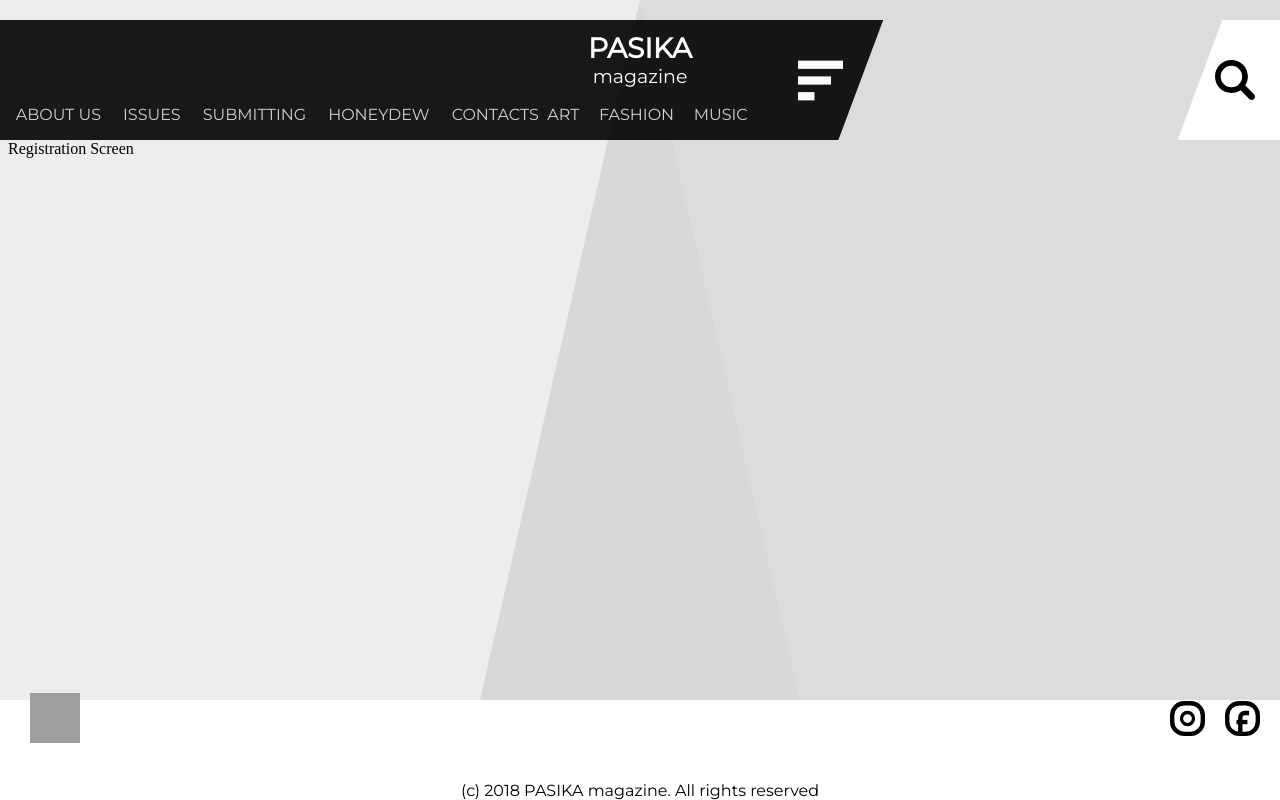
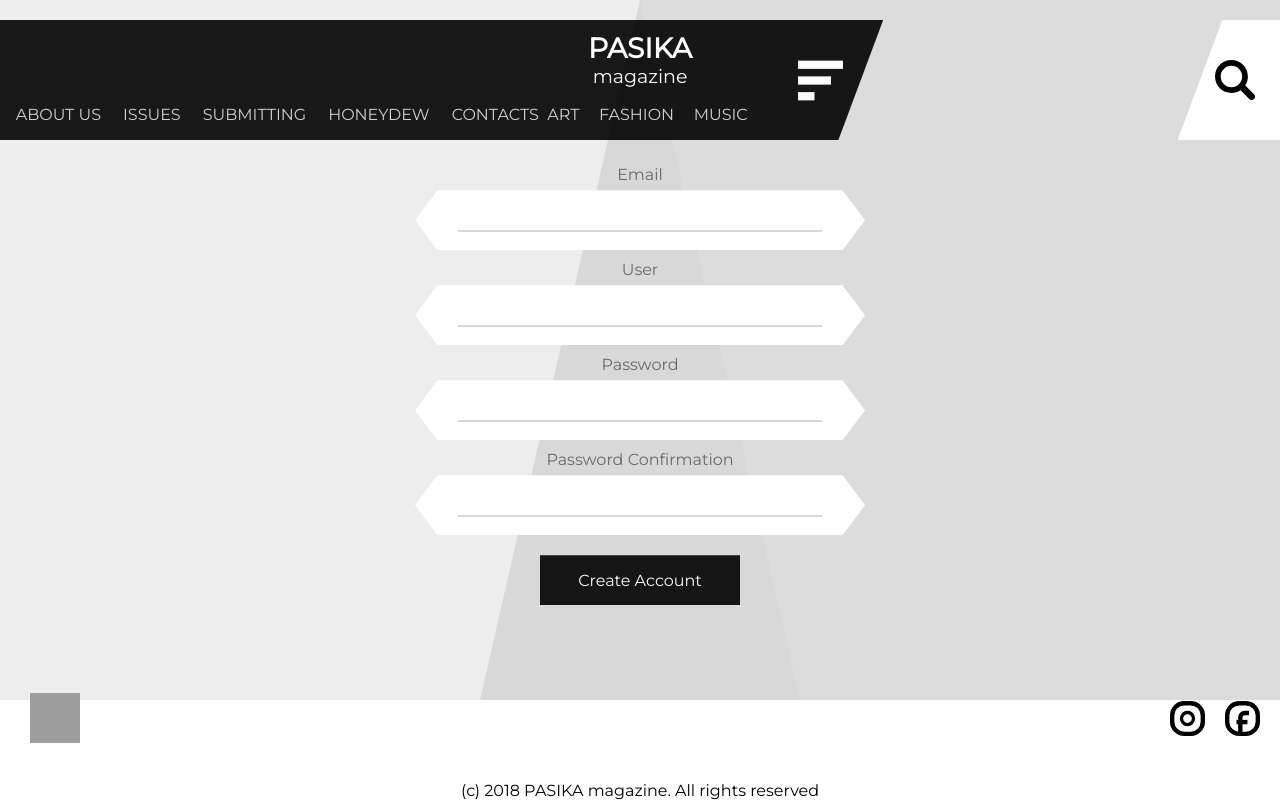
Before and after one commit to maximys963/pasika, a React (Create React App) app: page /registration in a window 1280 px wide. Shown: the top 800 px of the page. Built offline with nearby package versions, Linux system fonts and the light colour scheme; grey boxes are pictures that could not be loaded.

Commit message:
add email validation

```diff
--- a/src/App.js
+++ b/src/App.js
@@ -25,12 +25,7 @@
               <div className="App">
                 <MainPage/>
                 <Route render={({location})=> (
-                <TransitionGroup>
-                  <CSSTransition
-                      timeout={1500}
-                      classNames="fade"
-                      key={location.key}
-                  >
+
                     <Switch location={location} >
                       <Route exact path='/' component={Covers}/>
                       <Route path='/art' component={Art}/>
@@ -44,8 +39,7 @@
                       <Route path='/registration' component={RegistrationScreen}/>
                       <Route component={NoFound}/>
                     </Switch>
-                  </CSSTransition>
-                </TransitionGroup>
+
                 )}/>
               </div>
         </Router>
--- a/src/components/contacts.js
+++ b/src/components/contacts.js
@@ -4,7 +4,7 @@
 
 const Title = styled.h1`
 margin-bottom: 0;
-`
+`;
 
 
 const Information = styled.p`
--- a/src/components/registrationScreen.js
+++ b/src/components/registrationScreen.js
@@ -1,14 +1,74 @@
 import React, {Component} from 'react';
+import '../styles/registrationScreen.css'
+
 
 
 class RegistrationScreen extends Component {
+    constructor(){
+        super();
+        this.state = {
+            emailInput: '',
+            emailInputValidated: null,
+        };
+        this.getEmail = this.getEmail.bind(this);
+        this.validation = this.validation.bind(this);
+    }
+
+
+    getEmail(e){
+        console.log(e.target.value);
+        this.setState({
+            emailInput: e.target.value,
+        });
+    }
+
+    validation(e){
+        console.log(e.target.className);
+       let validationElement = e.target.id;
+       if( validationElement === 'email'){
+           console.log("it works");
+         let emailRegExp = /^(([^<>()\[\]\\.,;:\s@"]+(\.[^<>()\[\]\\.,;:\s@"]+)*)|(".+"))@((\[[0-9]{1,3}\.[0-9]{1,3}\.[0-9]{1,3}\.[0-9]{1,3}\])|(([a-zA-Z\-0-9]+\.)+[a-zA-Z]{2,}))$/;
+         if(emailRegExp.test(e.target.value)){
+             this.setState({
+                 emailInputValidated: true
+             })
+         }else{
+             this.setState({
+                 emailInputValidated: true
+             });
+             e.target.style.borderBottom = '2px solid #fab1a0';
+             e.target.style.color = '#fab1a0';
+         }
+       }
+       if(validationElement === 'custom-input'){
+
+       }
+
+
+    }
+
     render() {
         return (
-            <div>
-                <div>
-                    Registration Screen
+            <div className='registration-container'>
+                <div className='lable'>Email</div>
+                <div className='geometry'>
+                <input className='custom-input' id='email' onChange={e => this.getEmail(e)} onBlur={ e => this.validation(e)}/>
                 </div>
+                <div className='lable'>User</div>
+                <div className='geometry'>
+                    <input className='custom-input' onChange={e => this.getEmail(e)} onBlur={e => this.validation(e)}/>
+                </div>
+                <div className='lable'>Password</div>
+                <div className='geometry'>
+                    <input className='custom-input' onChange={e => this.getEmail(e)} onBlur={e => this.validation(e)}/>
+                </div>
+                <div className='lable'>Password Confirmation</div>
+                <div className='geometry'>
+                    <input className='custom-input' onChange={e => this.getEmail(e)} onBlur={e => this.validation(e)}/>
+                </div>
+                <div className="button-geometry">Create Account</div>
             </div>
+
         );
     }
 }
--- /dev/null
+++ b/src/styles/registrationScreen.css
@@ -0,0 +1,55 @@
+.registration-container{
+    padding-top: 15px;
+    display: flex;
+    flex-direction: column;
+    justify-content: space-around;
+    align-items: center;
+}
+.geometry{
+    height: 60px;
+    width: 450px;
+    background-color: white;
+    clip-path: polygon(5% 0, 95% 0, 100% 50%, 95% 100%, 5% 100%, 0 50%);
+    opacity: 1;
+    display: flex;
+    flex-direction: column;
+    justify-content: center;
+    align-items: center;
+}
+.button-geometry{
+    font-family: 'Montserrat', sans-serif;
+    color: white;
+    height: 50px;
+    margin-top: 20px;
+    width: 200px;
+    background-color: black;
+    clip-path: polygon(0% 0, 100% 0, 100% 100%, 0% 100%);
+    opacity: 0.9;
+    display: flex;
+    justify-content: center;
+    align-items: center;
+    cursor: pointer;
+}
+.button-geometry:hover{
+    opacity: 0.8;
+}
+.button-geometry:active{
+    opacity: 1;
+}
+.custom-input{
+    border: none;
+    line-height: 20px;
+    border-bottom: 2px solid #d8d8d8;
+    width: 80%;
+    color: darkgray;
+    font-size: 18px;
+}
+.lable{
+    width: 200px;
+    color: dimgray;
+    height: 20px;
+    text-align: center;
+    margin-top: 10px;
+    margin-bottom: 5px;
+    font-family: 'Montserrat', sans-serif;
+}
```
